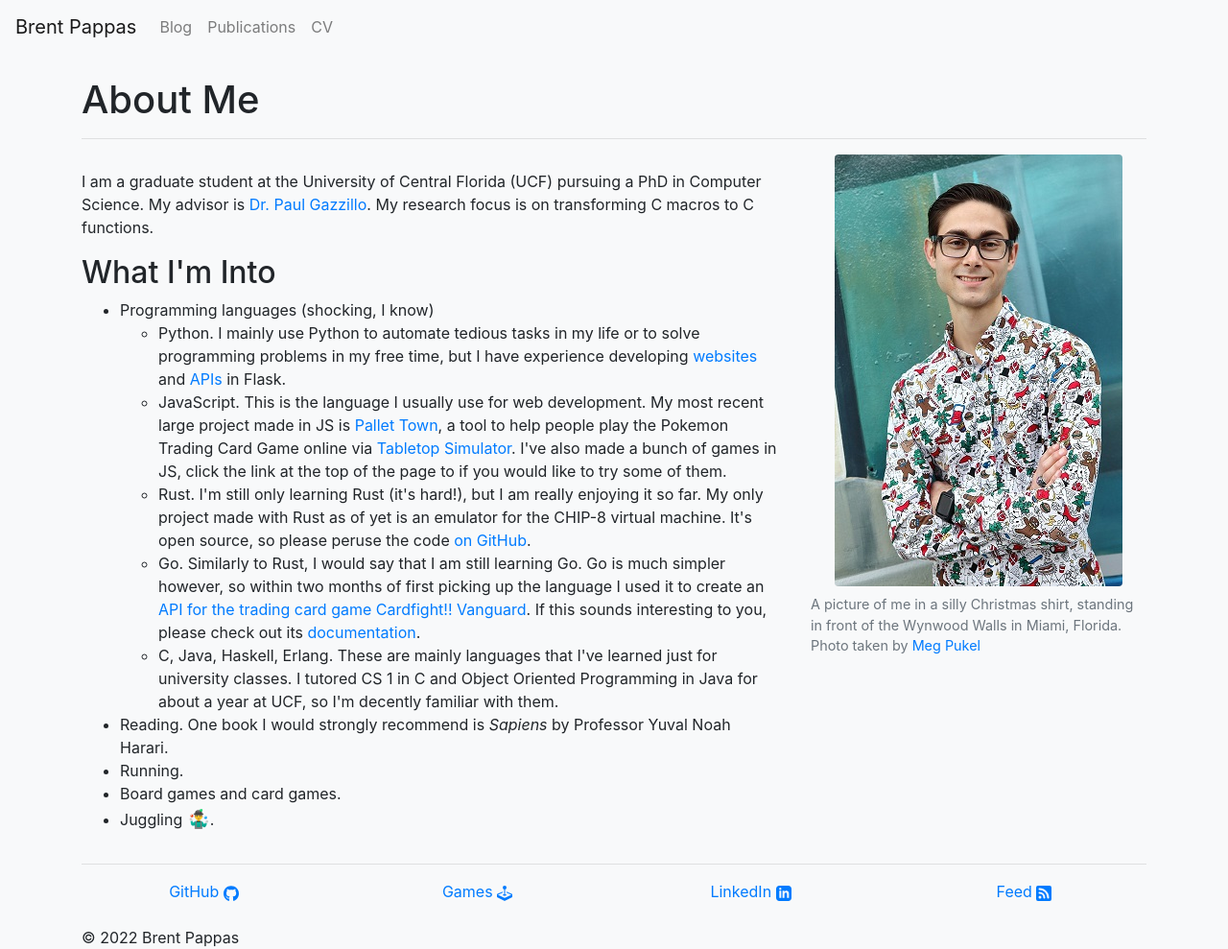
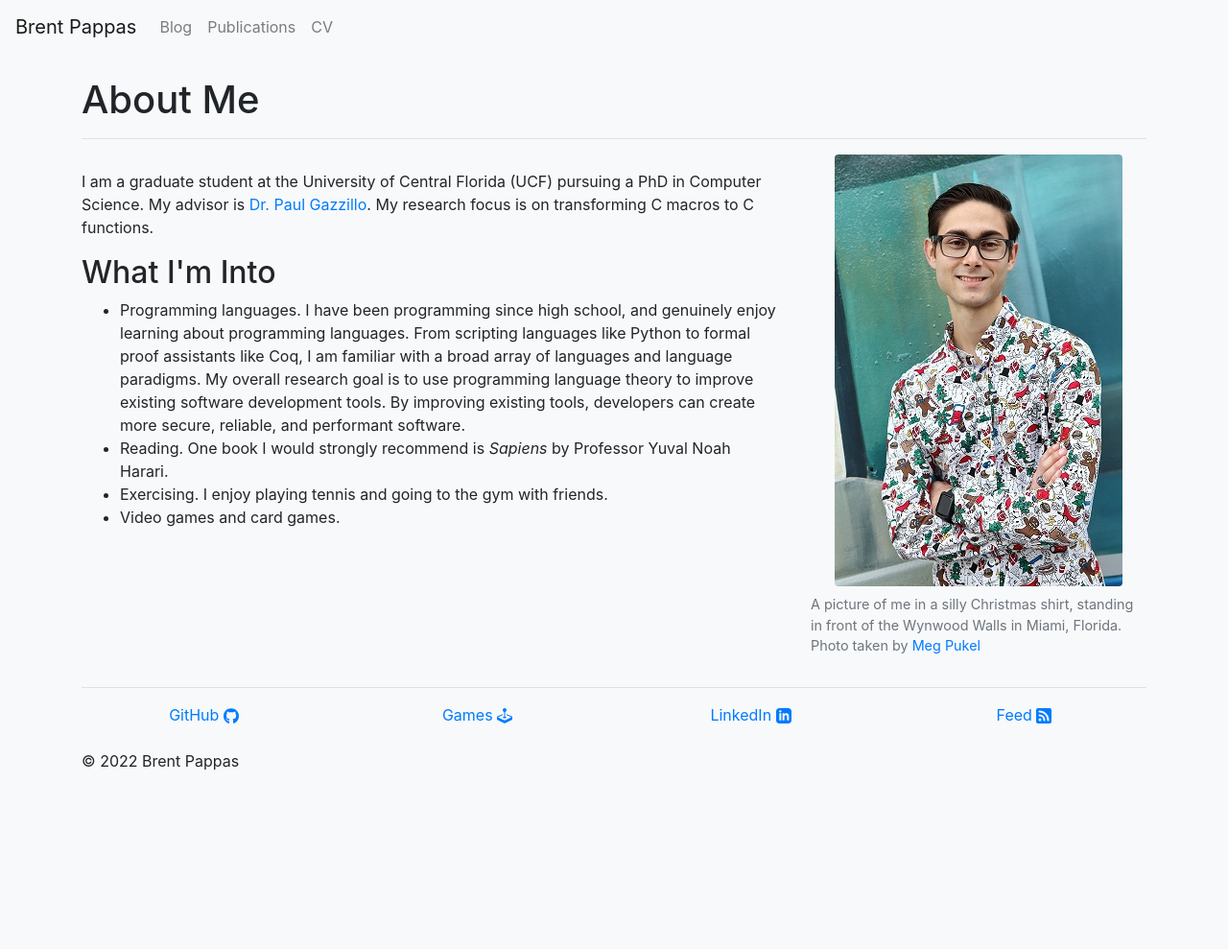
Before and after one commit to PappasBrent/pappasbrent.github.io, a Jekyll site: the page built from index.html, in a window 1280 px wide. Shown: the whole page at 96% size. Built offline with Jekyll 4.4.1, drawn with Linux system fonts in a browser that asks for light colours; after the commit the page ends 900 px from its top, so only the background shows below that.

Commit message:
Make interests section more concise

```diff
--- a/index.html
+++ b/index.html
@@ -15,44 +15,15 @@ title: About Me
 
         <h2>What I'm Into</h2>
         <ul>
-            <li>Programming languages (shocking, I know)
-                <ul>
-                    <li>Python. I mainly use Python to automate tedious tasks in my life or to solve programming
-                        problems in
-                        my free time, but I have experience developing <a
-                            href="http://www.dollarsfordrs.com">websites</a>
-                        and <a href="https://rapidapi.com/PappasBrent/api/periodic-table-of-elements/">APIs</a> in
-                        Flask.
-                    </li>
-                    <li>JavaScript. This is the language I usually use for web development. My most recent large project
-                        made in
-                        JS is <a href="http://www.pallet-town.me">Pallet Town</a>, a tool to help
-                        people play the Pokemon Trading Card Game online via <a
-                            href="https://www.tabletopsimulator.com/">Tabletop Simulator</a>. I've also made a bunch of
-                        games in JS, click the link at the top of the page to if you would like to try some of them.
-                    </li>
-                    <li>Rust. I'm still only learning Rust (it's hard!), but I am really enjoying it so far. My only
-                        project made with Rust as of yet is an emulator for the CHIP-8 virtual machine. It's open
-                        source, so please peruse the code
-                        <a href="https://github.com/PappasBrent/rust-chip-8-emulator">on GitHub</a>.
-                    </li>
-                    <li>
-                        Go. Similarly to Rust, I would say that I am still learning Go. Go is much simpler however, so
-                        within two months of first picking up the language I used it to create an <a
-                            href="https://card-fight-vanguard-api.ue.r.appspot.com/">API for the trading
-                            card game Cardfight!! Vanguard</a>. If this sounds interesting to you, please check out
-                        its <a href="https://card-fight-vanguard-api.ue.r.appspot.com/api/v1/docs">documentation</a>.
-                    </li>
-                    <li>C, Java, Haskell, Erlang. These are mainly languages that I've learned just for university
-                        classes. I tutored CS 1 in C and Object Oriented Programming in Java for about a year at UCF, so
-                        I'm decently familiar with them.
-                    </li>
-                </ul>
+            <li>Programming languages.
+                I have been programming since high school, and genuinely enjoy learning about programming languages.
+                From scripting languages like Python to formal proof assistants like Coq, I am familiar with a broad array of languages and language paradigms.
+                My overall research goal is to use programming language theory to improve existing software development tools.
+                By improving existing tools, developers can create more secure, reliable, and performant software.
             </li>
             <li>Reading. One book I would strongly recommend is <i>Sapiens</i> by Professor Yuval Noah Harari.</li>
-            <li>Running.</li>
-            <li>Board games and card games.</li>
-            <li>Juggling <big>🤹‍♂️</big>.</li>
+            <li>Exercising. I enjoy playing tennis and going to the gym with friends.</li>
+            <li>Video games and card games.</li>
         </ul>
     </div>
 
```
